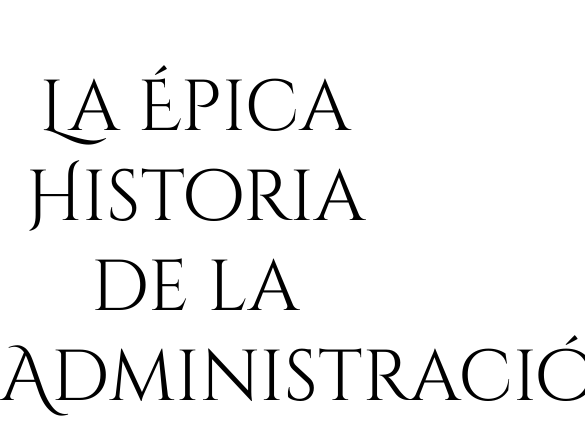
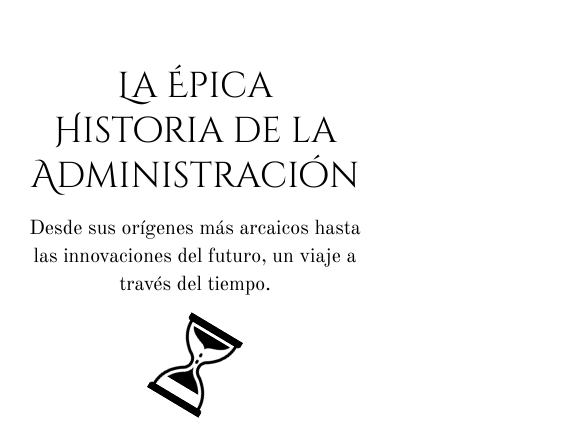
Before and after one commit to dytalfredo/lineaTiempoAdmin, an Astro site: page / in a window 390 px wide. Shown: the top 437 px of the page, 585 px wide, since content can reach past the window. Built offline with nearby package versions, Linux system fonts and the light colour scheme; Astro itself is replaced by a stand-in of ours.

Commit message:
Texto pequeño para movil

```diff
--- a/src/components/Header.astro
+++ b/src/components/Header.astro
@@ -1,7 +1,7 @@
 ---
 ---
 <header class="relative text-center py-16 bg-gradient-to-b from-sepia-light to-parchment mb-8">
-  <h1 class="text-7xl md:text-8xl font-cinzel-decorative text-sepia-dark leading-tight mb-4 animate-fade-in">
+  <h1 class="text-4xl md:text-8xl font-cinzel-decorative text-sepia-dark leading-tight mb-4 animate-fade-in">
     La Épica <br class="block md:hidden"/>Historia de la Administración
   </h1>
   <p class="text-xl md:text-2xl text-ink max-w-3xl mx-auto px-4 animate-fade-in delay-200">
```
